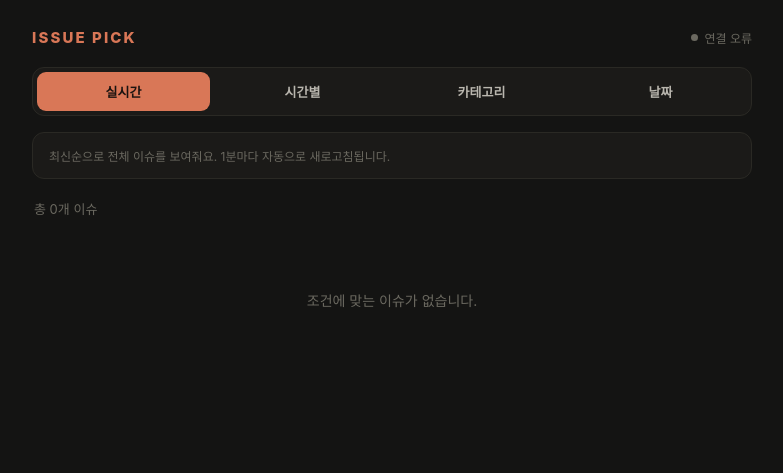
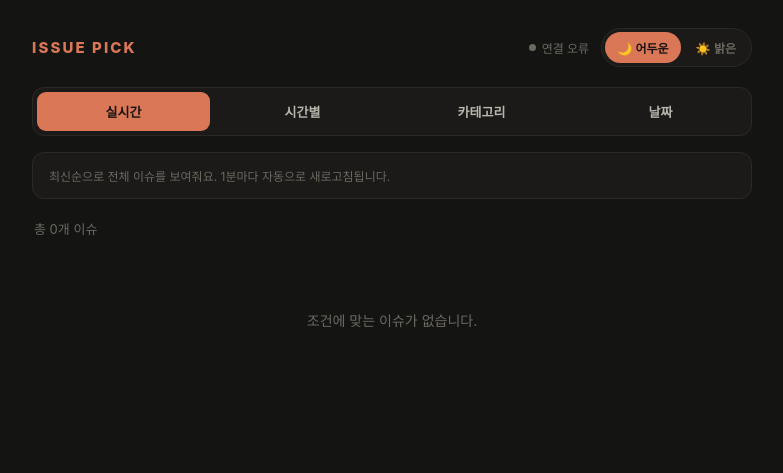
Before and after one commit to kyjack0706/today-issue-cards, a website: page index.html in a window 1280 px wide. Shown: the whole page, without its empty margins (248-1031 px from the left). Drawn offline with Linux system fonts and the light colour scheme; no server answers.

Commit message:
Update index.html

```diff
--- a/index.html
+++ b/index.html
@@ -7,37 +7,48 @@
 <style>
   :root{
     --bg:#141413; --bg2:#1b1a18; --ink:#faf9f5; --sub:#b9b6ae; --mute:#6b6960;
-    --line:#2a2924; --accent:#d97757;
+    --line:#2a2924; --accent:#d97757; --shadow:0 0 0 rgba(0,0,0,0);
     --tech:#5b8def; --ent:#f06595; --biz:#2f9e64; --soc:#f2994a; --sport:#71d7e4; --culture:#b58cff;
+    --new:#ff6b57; --new-ink:#1a1310; --tab-ink:#1a1310;
+  }
+  html[data-theme="light"]{
+    --bg:#faf9f5; --bg2:#ffffff; --ink:#1f1e1c; --sub:#5c594f; --mute:#9a968a;
+    --line:#e6e2d8; --accent:#c9603f; --shadow:0 1px 2px rgba(0,0,0,0.03);
+    --tech:#2f6fd6; --ent:#d1497a; --biz:#1f8a53; --soc:#d9822b; --sport:#1798a8; --culture:#8256d6;
+    --new:#c9402c; --new-ink:#fff; --tab-ink:#fff;
   }
   *{box-sizing:border-box;}
-  body{margin:0;background:var(--bg);color:var(--ink);font-family:-apple-system,"Apple SD Gothic Neo","Noto Sans KR",system-ui,sans-serif;}
+  body{margin:0;background:var(--bg);color:var(--ink);font-family:-apple-system,"Apple SD Gothic Neo","Noto Sans KR",system-ui,sans-serif;transition:background .15s,color .15s;}
   .wrap{max-width:760px;margin:0 auto;padding:28px 20px 80px;}
-  header{display:flex;align-items:center;justify-content:space-between;margin-bottom:20px;}
+  header{display:flex;align-items:center;justify-content:space-between;margin-bottom:20px;gap:10px;flex-wrap:wrap;}
   .brand{font-size:15px;letter-spacing:0.14em;color:var(--accent);font-weight:800;}
+  .right{display:flex;align-items:center;gap:12px;}
   .status{font-size:12px;color:var(--mute);display:flex;align-items:center;gap:6px;}
   .dot{width:7px;height:7px;border-radius:99px;background:#3fb950;box-shadow:0 0 0 3px rgba(63,185,80,0.18);}
   .dot.off{background:var(--mute);box-shadow:none;}
+  .theme-toggle{display:flex;gap:3px;background:var(--bg2);border:1px solid var(--line);border-radius:999px;padding:3px;box-shadow:var(--shadow);}
+  .theme-btn{border:none;background:transparent;color:var(--mute);font-size:12px;font-weight:700;padding:7px 12px;border-radius:999px;cursor:pointer;display:flex;align-items:center;gap:5px;white-space:nowrap;}
+  .theme-btn.active{background:var(--accent);color:var(--tab-ink);}
 
-  .tabs{display:flex;gap:6px;background:var(--bg2);border:1px solid var(--line);border-radius:12px;padding:4px;margin-bottom:16px;flex-wrap:wrap;}
+  .tabs{display:flex;gap:6px;background:var(--bg2);border:1px solid var(--line);border-radius:12px;padding:4px;margin-bottom:16px;flex-wrap:wrap;box-shadow:var(--shadow);}
   .tab{flex:1;min-width:58px;text-align:center;padding:10px 6px;border-radius:9px;font-size:13px;font-weight:700;color:var(--sub);cursor:pointer;user-select:none;border:none;background:transparent;}
-  .tab.active{background:var(--accent);color:#1a1310;}
+  .tab.active{background:var(--accent);color:var(--tab-ink);}
 
-  .panel{background:var(--bg2);border:1px solid var(--line);border-radius:12px;padding:14px 16px;margin-bottom:20px;display:flex;flex-wrap:wrap;gap:10px;align-items:center;}
+  .panel{background:var(--bg2);border:1px solid var(--line);border-radius:12px;padding:14px 16px;margin-bottom:20px;display:flex;flex-wrap:wrap;gap:10px;align-items:center;box-shadow:var(--shadow);}
   .panel input, .panel select{
-    background:#0f0f0e;border:1px solid var(--line);color:var(--ink);border-radius:8px;
+    background:var(--bg);border:1px solid var(--line);color:var(--ink);border-radius:8px;
     padding:9px 12px;font-size:14px;font-family:inherit;flex:1;min-width:140px;
   }
   .panel .hint{font-size:12px;color:var(--mute);width:100%;}
   .chips{display:flex;flex-wrap:wrap;gap:8px;}
-  .chip{padding:7px 14px;border-radius:999px;font-size:13px;border:1px solid var(--line);background:#0f0f0e;color:var(--sub);cursor:pointer;}
+  .chip{padding:7px 14px;border-radius:999px;font-size:13px;border:1px solid var(--line);background:var(--bg);color:var(--sub);cursor:pointer;}
   .chip.active{border-color:var(--accent);color:var(--accent);background:rgba(217,119,87,0.1);}
 
   .count{font-size:13px;color:var(--mute);margin:0 2px 12px;}
-  .new-count{color:#ff6b57;font-weight:800;}
-  .new-badge{background:#ff6b57;color:#1a1310;font-size:10px;font-weight:900;letter-spacing:0.04em;padding:3px 7px;border-radius:5px;}
+  .new-count{color:var(--new);font-weight:800;}
+  .new-badge{background:var(--new);color:var(--new-ink);font-size:10px;font-weight:900;letter-spacing:0.04em;padding:3px 7px;border-radius:5px;}
 
-  .card{background:var(--bg2);border:1px solid var(--line);border-radius:14px;padding:20px 22px;margin-bottom:14px;display:block;text-decoration:none;color:inherit;transition:border-color .15s;}
+  .card{background:var(--bg2);border:1px solid var(--line);border-radius:14px;padding:20px 22px;margin-bottom:14px;display:block;text-decoration:none;color:inherit;transition:border-color .15s, box-shadow .15s;box-shadow:var(--shadow);}
   a.card{cursor:pointer;}
   a.card:hover{border-color:var(--accent);}
   .link-hint{color:var(--accent);font-weight:700;}
@@ -57,7 +68,13 @@
 <div class="wrap">
   <header>
     <div class="brand">ISSUE PICK</div>
-    <div class="status"><span class="dot off" id="liveDot"></span><span id="liveText">연결 중…</span></div>
+    <div class="right">
+      <div class="status"><span class="dot off" id="liveDot"></span><span id="liveText">연결 중…</span></div>
+      <div class="theme-toggle">
+        <button class="theme-btn" id="btnDark" title="어두운 배경">🌙 어두운</button>
+        <button class="theme-btn" id="btnLight" title="밝은 배경">☀️ 밝은</button>
+      </div>
+    </div>
   </header>
 
   <div class="tabs">
@@ -95,6 +112,23 @@
 
 <script>
 (function(){
+  // ---- theme ----
+  const root = document.documentElement;
+  const btnDark = document.getElementById('btnDark');
+  const btnLight = document.getElementById('btnLight');
+  function applyTheme(t){
+    if(t === 'light'){ root.setAttribute('data-theme','light'); }
+    else { root.removeAttribute('data-theme'); }
+    btnDark.classList.toggle('active', t !== 'light');
+    btnLight.classList.toggle('active', t === 'light');
+    try{ localStorage.setItem('theme', t); }catch(e){}
+  }
+  let savedTheme = 'dark';
+  try{ savedTheme = localStorage.getItem('theme') || 'dark'; }catch(e){}
+  applyTheme(savedTheme);
+  btnDark.addEventListener('click', ()=>applyTheme('dark'));
+  btnLight.addEventListener('click', ()=>applyTheme('light'));
+
   const KST_OFFSET_MIN = 9 * 60;
   function toKST(d){ return new Date(d.getTime() + (KST_OFFSET_MIN + d.getTimezoneOffset()) * 60000); }
   function dateStrKST(d){
@@ -110,14 +144,14 @@
   }
 
   const CATEGORY_META = {
-    '기술': {color:'var(--tech)', bg:'rgba(91,141,239,0.14)', border:'rgba(91,141,239,0.4)'},
-    '연예': {color:'var(--ent)', bg:'rgba(240,101,149,0.14)', border:'rgba(240,101,149,0.4)'},
-    '경제': {color:'var(--biz)', bg:'rgba(47,158,100,0.14)', border:'rgba(47,158,100,0.4)'},
-    '사회': {color:'var(--soc)', bg:'rgba(242,153,74,0.14)', border:'rgba(242,153,74,0.4)'},
-    '스포츠': {color:'var(--sport)', bg:'rgba(113,215,228,0.14)', border:'rgba(113,215,228,0.4)'},
-    '문화': {color:'var(--culture)', bg:'rgba(181,140,255,0.14)', border:'rgba(181,140,255,0.4)'},
+    '기술': {color:'var(--tech)', bg:'rgba(91,141,239,0.12)', border:'rgba(91,141,239,0.4)'},
+    '연예': {color:'var(--ent)', bg:'rgba(240,101,149,0.12)', border:'rgba(240,101,149,0.4)'},
+    '경제': {color:'var(--biz)', bg:'rgba(47,158,100,0.12)', border:'rgba(47,158,100,0.4)'},
+    '사회': {color:'var(--soc)', bg:'rgba(242,153,74,0.12)', border:'rgba(242,153,74,0.4)'},
+    '스포츠': {color:'var(--sport)', bg:'rgba(113,215,228,0.12)', border:'rgba(113,215,228,0.4)'},
+    '문화': {color:'var(--culture)', bg:'rgba(181,140,255,0.12)', border:'rgba(181,140,255,0.4)'},
   };
-  function metaFor(cat){ return CATEGORY_META[cat] || {color:'var(--accent)', bg:'rgba(217,119,87,0.14)', border:'rgba(217,119,87,0.4)'}; }
+  function metaFor(cat){ return CATEGORY_META[cat] || {color:'var(--accent)', bg:'rgba(217,119,87,0.12)', border:'rgba(217,119,87,0.4)'}; }
 
   let allItems = [];
   let activeTab = 'live';
```
